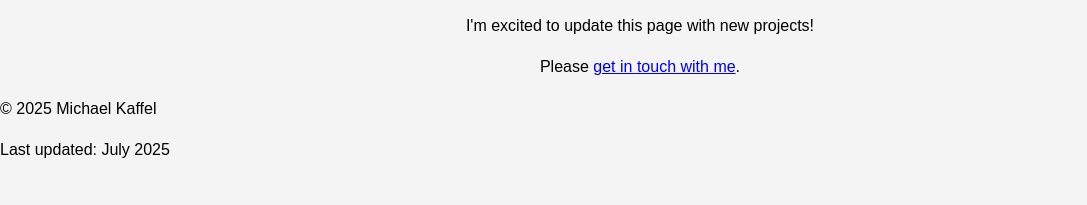
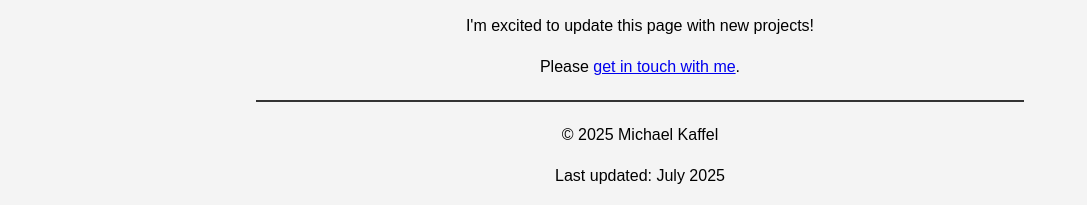
Before and after one commit to michaelkaffel/1st-portfolio-pages, a plain HTML site: page index.html in a window 1280 px wide. Shown: the part 605-810 px from the top of the page, without its empty margins (0-1087 px from the left). Drawn offline with Linux system fonts and the light colour scheme.

Commit message:
add divider line and center

```diff
--- a/index.html
+++ b/index.html
@@ -20,9 +20,12 @@
             </section>
         </div>
         </main>
+        <hr class="divider" />
+        <div class="foot">
         <footer>
             <p>© 2025 Michael Kaffel</p>
             <p>Last updated: July 2025</p>
         </footer>
+        </div>
     </body>
 </html>
--- a/styles.css
+++ b/styles.css
@@ -14,3 +14,15 @@ body {
 .headshot {
   border-radius: 10px;
 }
+
+.foot {
+  text-align: center;
+}
+
+.divider {
+  width: 60%;           /* line is 60% of the page width */
+  margin: 20px auto;    /* auto centers it horizontally */
+  border: none;         /* removes default border */
+  height: 2px;          /* sets the thickness */
+  background-color: #333;  /* set line color */
+}
```
